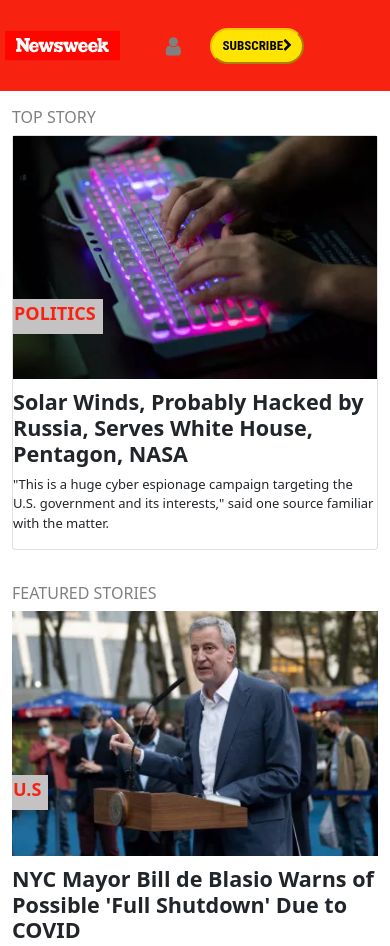
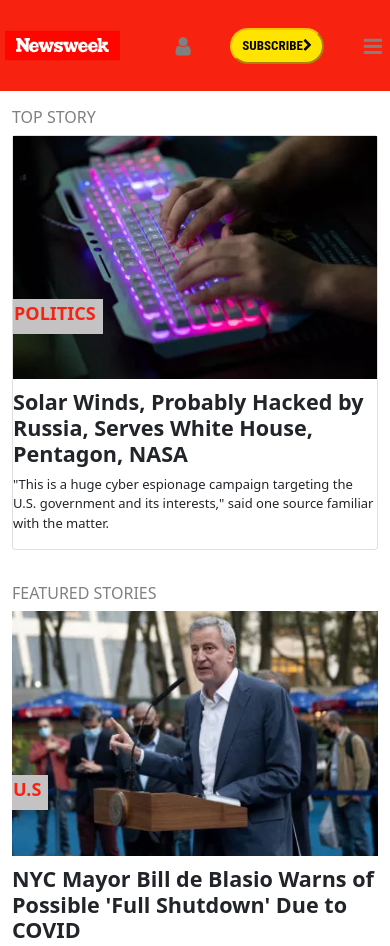
Before and after one commit to icebox827/Newsweek-copy, a plain HTML site: page index.html in a window 390 px wide. Shown: the top 946 px of the page. Drawn offline with nearby package versions, Linux system fonts and the light colour scheme.

Commit message:
adding toggle button

```diff
--- a/assets/css/style.css
+++ b/assets/css/style.css
@@ -675,7 +675,7 @@ hr {
   align-items: flex-start;
 }
 
-@media screen and (max-width: 768px) {
+@media screen and (max-width: 767px) {
   .card {
     position: relative;
     display: block;
@@ -689,6 +689,10 @@ hr {
   }
 
   #mobile-nav {
-    max-width: 768px;
+    max-width: 767px;
+  }
+
+  #mobile-nav .toggle {
+    padding-right: 8px;
   }
 }
--- a/index.html
+++ b/index.html
@@ -24,9 +24,9 @@
                 <i class="fa fa-user fa-lg" aria-hidden="true"></i>
               </a>
               <button class="btn-sm btn-warning first-button d-flex align-items-center">Subscribe<i class="fa fa-chevron-right" aria-hidden="true"></i></button>
-              <button class="navbar-toggler d-block" type="button" data-toggle="collapse" data-target="#navigation" aria-controls="navigation" aria-expanded="false" aria-label="Toggle navigation">
-                <span class="navbar-toggler-icon"></span>
-              </button>
+              <a href="#">
+                <i class="fa fa-bars fa-lg toggle" aria-hidden="true"></i>
+              </a>
             </nav>
           </div>
         </div>
```
